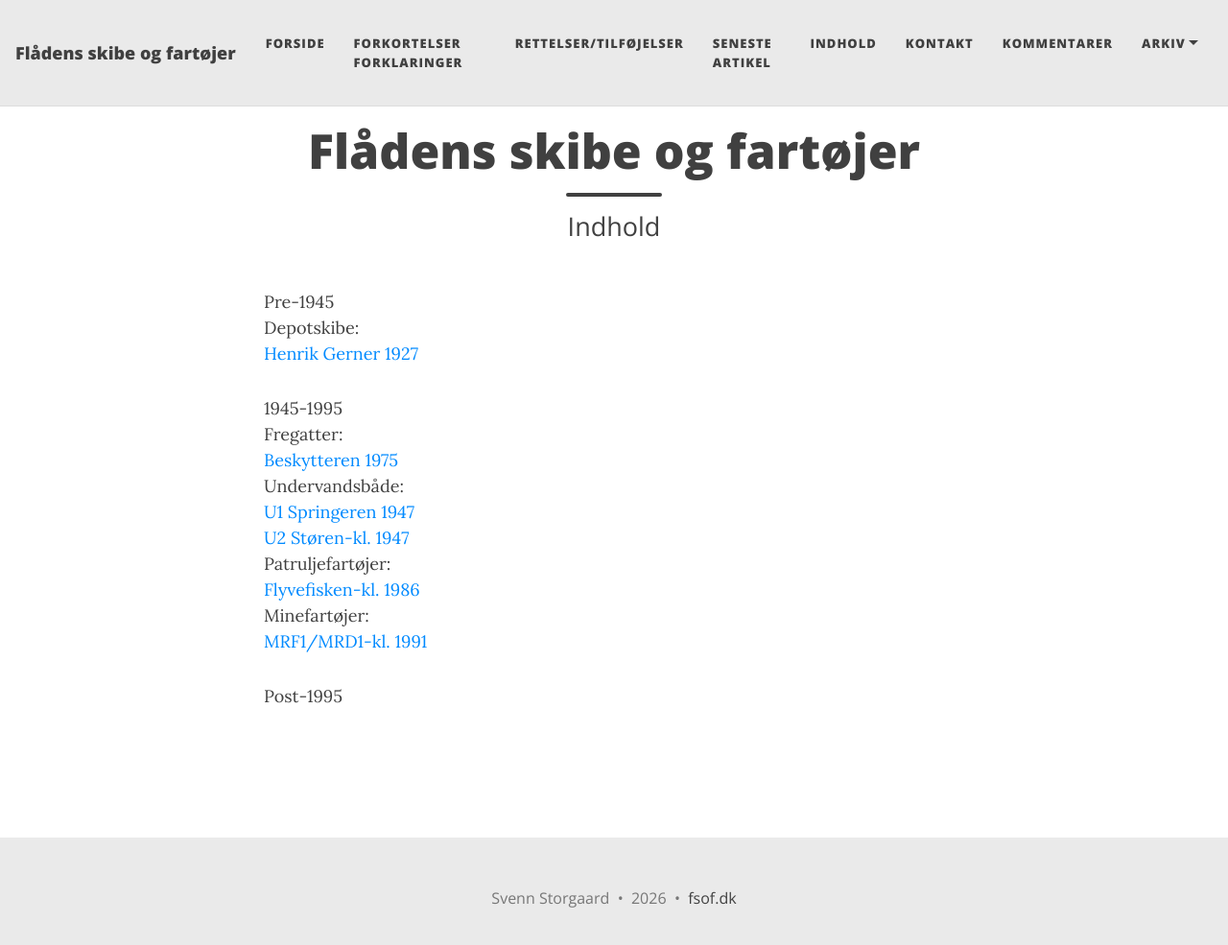
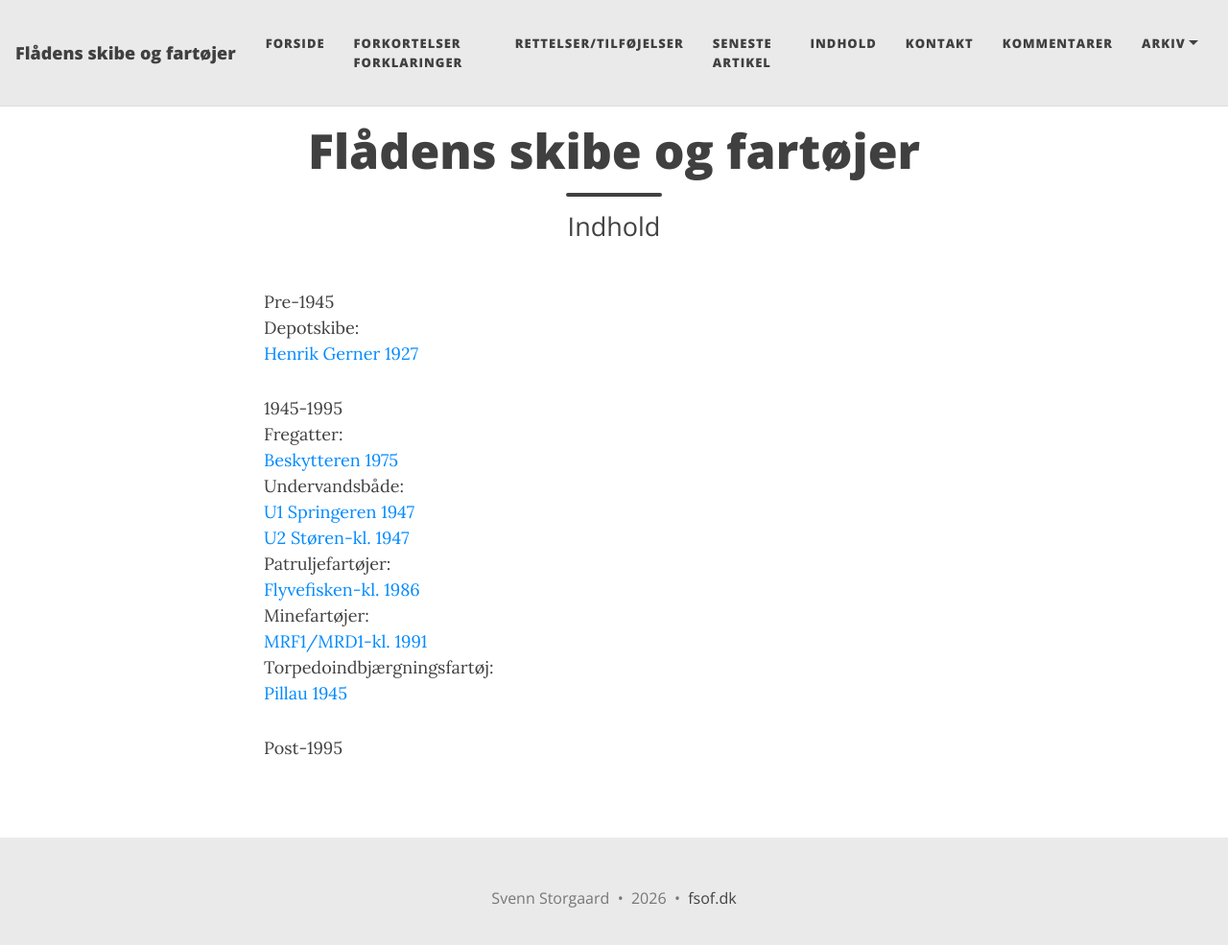
Before and after one commit to mex/fsof.dk, a Jekyll site: the page built from indhold.md, in a window 1280 px wide and 998 px high. Shown: the top 985 px of the window at 96% size. Built offline with Jekyll 4.4.1, drawn with Linux system fonts in a browser that asks for light colours.

Commit message:
Add torpedo recovery vessel entry to indhold.md

```diff
--- a/indhold.md
+++ b/indhold.md
@@ -19,6 +19,7 @@ Patruljefartøjer:
 [Flyvefisken-kl. 1986](/2026-09-23-Flyvefisken-1986/)
 Minefartøjer:
 [MRF1/MRD1-kl. 1991](/2026-09-30-MRF-MRD1/)
-
+Torpedoindbjærgningsfartøj:
+[Pillau 1945](/2026-10-19-pillau-1945/)
 
 Post-1995
```
